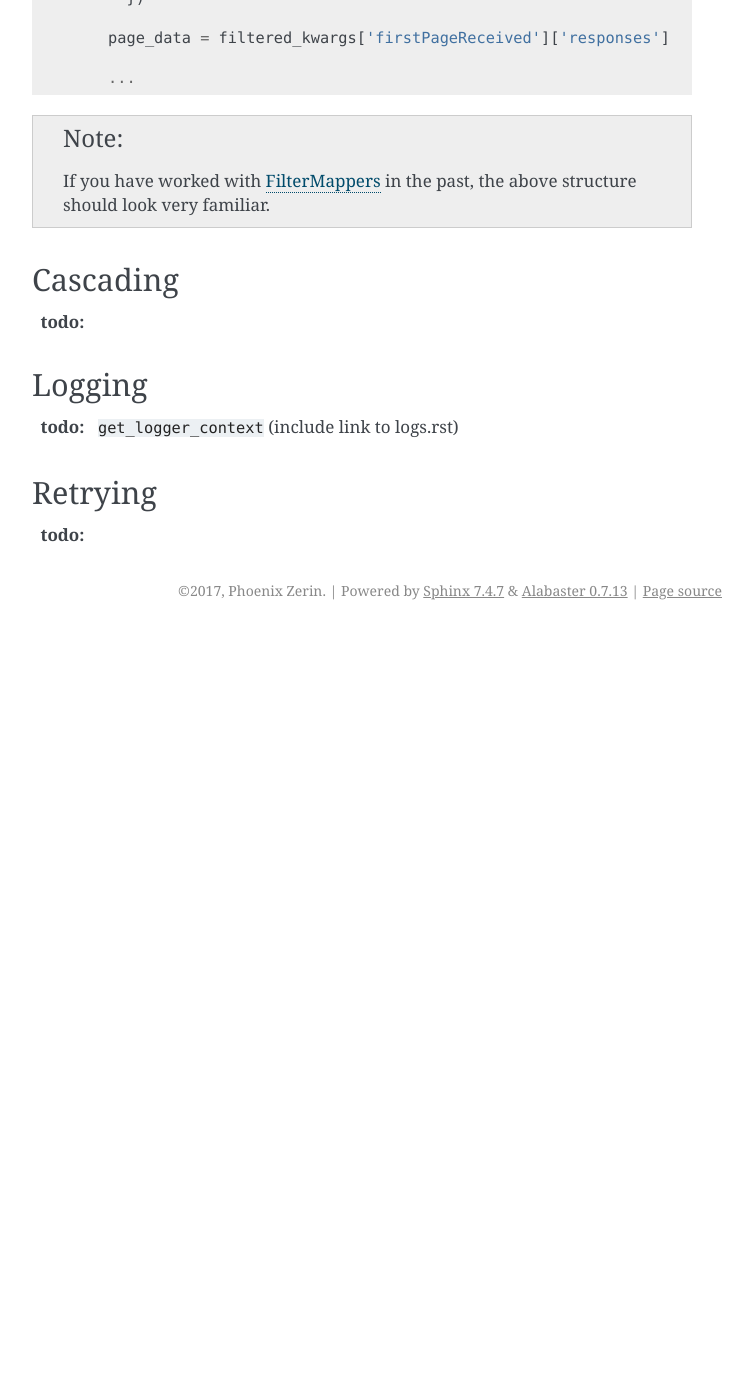
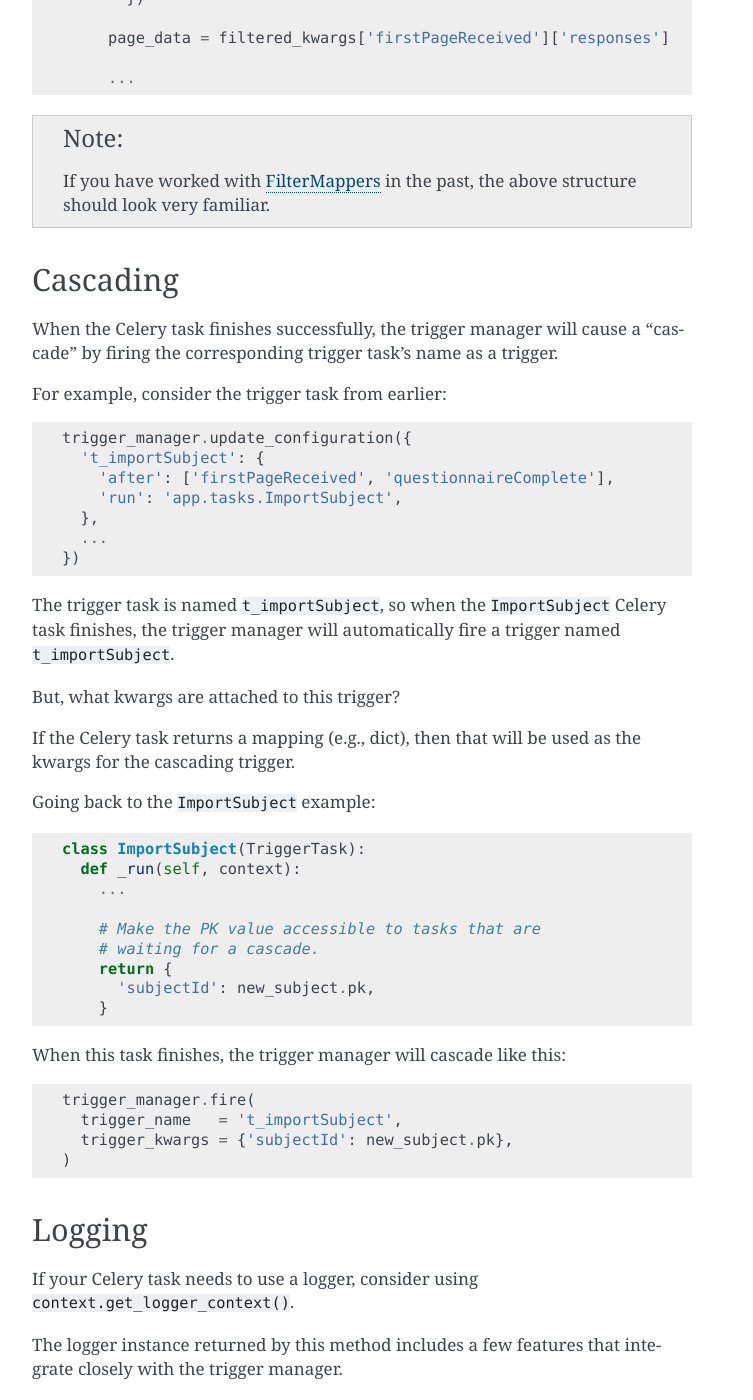
Before and after one commit to lenddoefl/triggers, a Sphinx documentation site: the page built from docs/tasks.rst, in a window 1280 px wide and 1400 px high, scrolled down 2829 px. Shown: the whole window, without its empty margins (388-1141 px from the left). Built offline with Sphinx 7.4.7, drawn with Linux system fonts in a browser that asks for light colours; before the commit the page ends 3459 px from its top, so only the background shows below that; some of the changed text lies outside the part shown.

Commit message:
Finished tasks documentation.

```diff
--- a/docs/tasks.rst
+++ b/docs/tasks.rst
@@ -150,18 +150,97 @@ alternate approach that uses ``context.filter_kwargs()`` instead:
 ---------
 Cascading
 ---------
-:todo:
+When the Celery task finishes successfully, the trigger manager will cause a
+"cascade" by firing the corresponding trigger task's name as a trigger.
+
+For example, consider the trigger task from earlier:
+
+.. code-block:: python
+
+   trigger_manager.update_configuration({
+     't_importSubject': {
+       'after': ['firstPageReceived', 'questionnaireComplete'],
+       'run': 'app.tasks.ImportSubject',
+     },
+     ...
+   })
+
+The trigger task is named ``t_importSubject``, so when the ``ImportSubject``
+Celery task finishes, the trigger manager will automatically fire a trigger
+named ``t_importSubject``.
+
+But, what kwargs are attached to this trigger?
+
+If the Celery task returns a mapping (e.g., dict), then that will be used as the
+kwargs for the cascading trigger.
+
+Going back to the ``ImportSubject`` example:
+
+.. code-block:: python
+
+   class ImportSubject(TriggerTask):
+     def _run(self, context):
+       ...
+
+       # Make the PK value accessible to tasks that are
+       # waiting for a cascade.
+       return {
+         'subjectId': new_subject.pk,
+       }
+
+When this task finishes, the trigger manager will cascade like this:
+
+.. code-block:: python
+
+   trigger_manager.fire(
+     trigger_name   = 't_importSubject',
+     trigger_kwargs = {'subjectId': new_subject.pk},
+   )
 
 -------
 Logging
 -------
-:todo: ``get_logger_context`` (include link to logs.rst)
+If your Celery task needs to use a logger, consider using
+``context.get_logger_context()``.
+
+The logger instance returned by this method includes a few features that
+integrate closely with the trigger manager.
+
+See :doc:`logs` for more information.
 
 --------
 Retrying
 --------
-:todo:
+To retry a Celery task mid-execution, the method looks similar to a regular
+Celery task:
 
+.. code-block:: python
+
+   class ImportBrowserMetadata(TriggerTask):
+     # Specify the max number of retries allowed.
+     max_retries = 3
+
+     def _run(self, context):
+       # type: (TaskContext) -> dict
+       ...
+
+       try:
+         # Try to load data from 3rd-party API...
+         metadata = api_client.post(...)
+       except HttpError as e:
+         # ... but if we are unable to connect,
+         # retry after a delay.
+         raise self.retry(exc=e, cooldown=10)
+
+Note that this retry mechanism works a little differently from Celery's retry:
+
+- You must ``raise self.retry()``; it won't raise the exception for you.
+- Use ``cooldown`` instead of ``countdown``.  ``eta`` is not supported.
+- If desired, you can also specify replacement trigger kwargs to use when
+  retrying the task.
+
+If the Celery task exceeds its ``max_retries``, then it will raise a
+:py:class:`triggers.task.MaxRetriesExceeded`.
 
 .. _Filters library: https://filters.readthedocs.io/
 .. _FilterMappers: https://filters.readthedocs.io/en/latest/complex_filters.html#working-with-mappings
```
